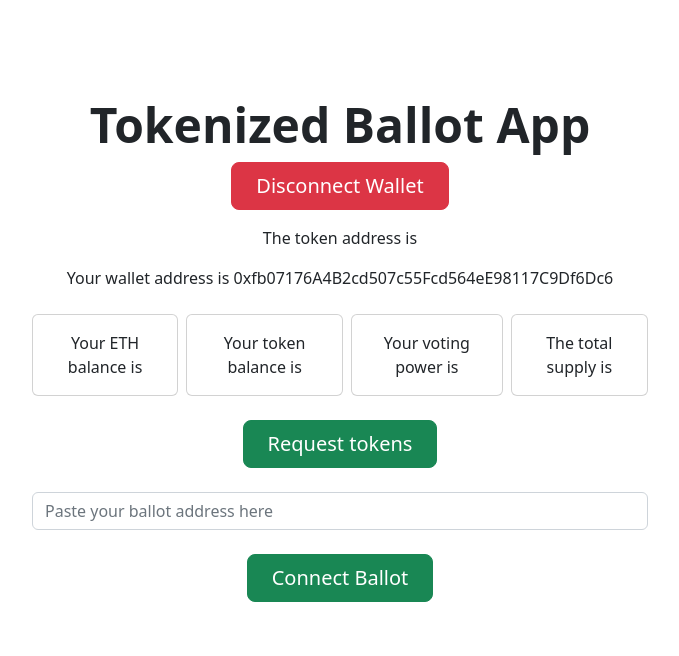
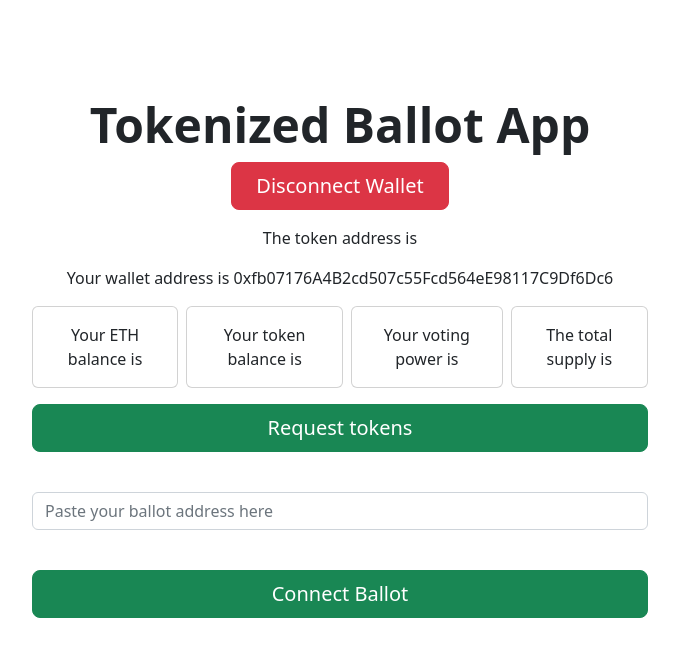
Before and after one commit to nohpoxas/EncodeSolidity-Homework4, an Angular app in the folder ng-ballot-dapp/: page / in a window 1280 px wide. Both pictures are taken after a click on the button "Create Wallet". Shown: the top 656 px of the page, without its empty margins (300-979 px from the left). Built offline with nearby package versions, Linux system fonts and the light colour scheme; no server answers.

Commit message:
Add spinner during blockchain queries

```diff
--- a/ng-ballot-dapp/src/app/app.component.html
+++ b/ng-ballot-dapp/src/app/app.component.html
@@ -68,10 +68,16 @@
         Submit
       </button>
     </div>
-    <div *ngIf="wallet">
-      <p>The token address is {{ tokenAddress }}</p>
-      <p>Your wallet address is {{ wallet.address }}</p>
-      <div class="d-grid gap-2 d-sm-flex justify-content-sm-center my-4">
+    <div *ngIf="wallet" class="d-grid gap-3 justify-content-sm-center">
+      <div>The token address is {{ tokenAddress }}</div>
+      <div>Your wallet address is {{ wallet.address }}</div>
+      <div *ngIf="updating">
+        <div *ngIf="updating" class="spinner-border" role="status">
+          <span class="visually-hidden">Loading...</span>
+        </div>
+        <br>
+      </div>
+      <div *ngIf="!updating" class="d-grid gap-2 d-sm-flex justify-content-sm-center">
         <div class="card">
           <div class="card-body">Your ETH balance is {{ ethBalance }}</div>
         </div>
```
